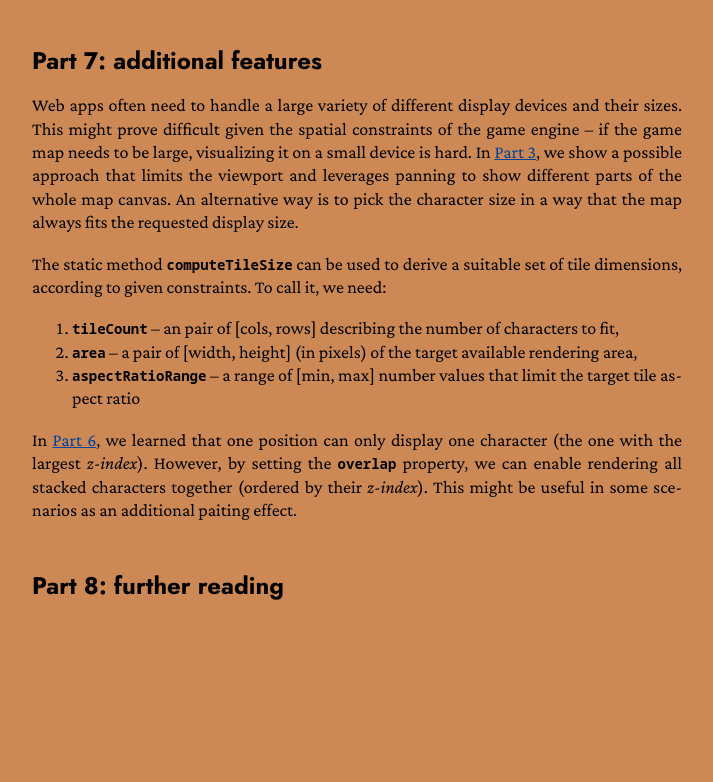
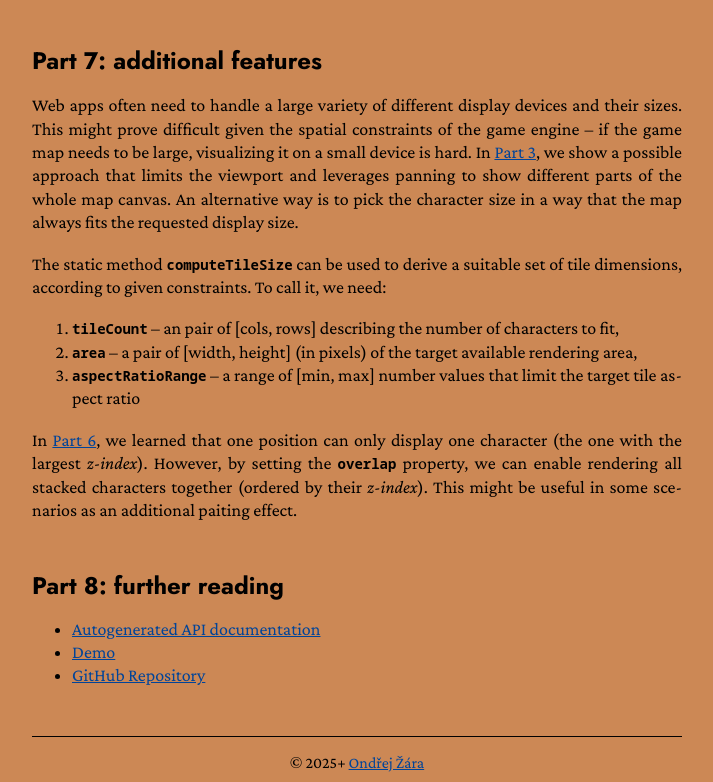
Before and after one commit to ondras/rl-display, a plain HTML site: page manual/index.html in a window 1280 px wide. Shown: the part 4344-5126 px from the top of the page, without its empty margins (283-996 px from the left). Before the commit the page ends 4966 px from the top, so only its background shows below. Drawn offline with nearby package versions, Linux system fonts and the light colour scheme.

Commit message:
footer, links, favicon

```diff
--- a/manual/index.css
+++ b/manual/index.css
@@ -53,6 +53,13 @@ x-ample {
 	&::part(code):hover { background-color: rgba(0 0 0 / 0.1); }
 }
 
+footer {
+	margin-top: 3em;
+	border-top: 1px solid #000;
+	padding-top: 1em;
+	text-align: center;
+}
+
 @media (min-width: 1200px) {
 	t-o-c {
 		position: fixed;
--- a/manual/index.html
+++ b/manual/index.html
@@ -6,7 +6,7 @@
 		<link rel="stylesheet" href="index.css" />
 		<link rel="stylesheet" id="ss-example" href="x-ample.css" />
 		<link rel="stylesheet" id="ss-hljs" crossorigin href="https://cdnjs.cloudflare.com/ajax/libs/highlight.js/11.9.0/styles/base16/dirtysea.min.css" />
-		<link rel="icon" href="https://emojimage.toad.cz/@" />
+		<link rel="icon" href="https://emojimage.toad.cz/@?style=font-family:monospace;font-weight:bold" />
 		<script src="https://cdnjs.cloudflare.com/ajax/libs/highlight.js/11.9.0/highlight.min.js"></script>
 	</head>
 	<body>
@@ -514,8 +514,15 @@ return display;
 
 <h2 id="further-reading">Part 8: further reading</h2>
 
+<ul>
+	<li><a href="../docs/~/RlDisplay.html">Autogenerated API documentation</a></li>
+	<li><a href="../demo/">Demo</a></li>
+	<li><a href="https://github.com/ondras/rl-display/">GitHub Repository</a></li>
+</ul>
 
-
+<footer>
+	&copy; 2025+ <a href="https://ondras.zarovi.cz/">Ondřej Žára</a>
+</footer>
 
 <script type="module" src="./t-o-c.js"></script>
 <script type="module" src="../rl-display.js"></script>
```
